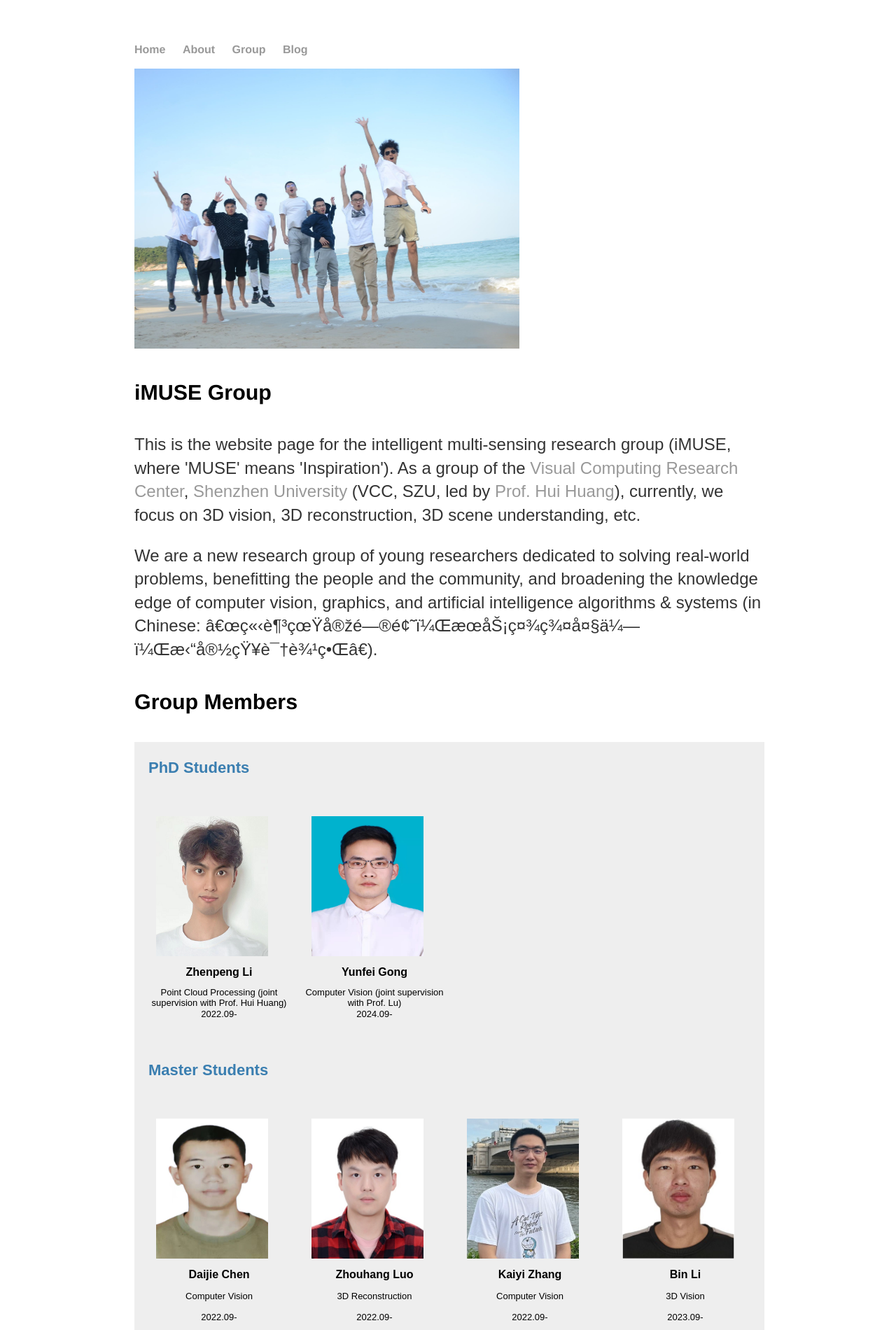
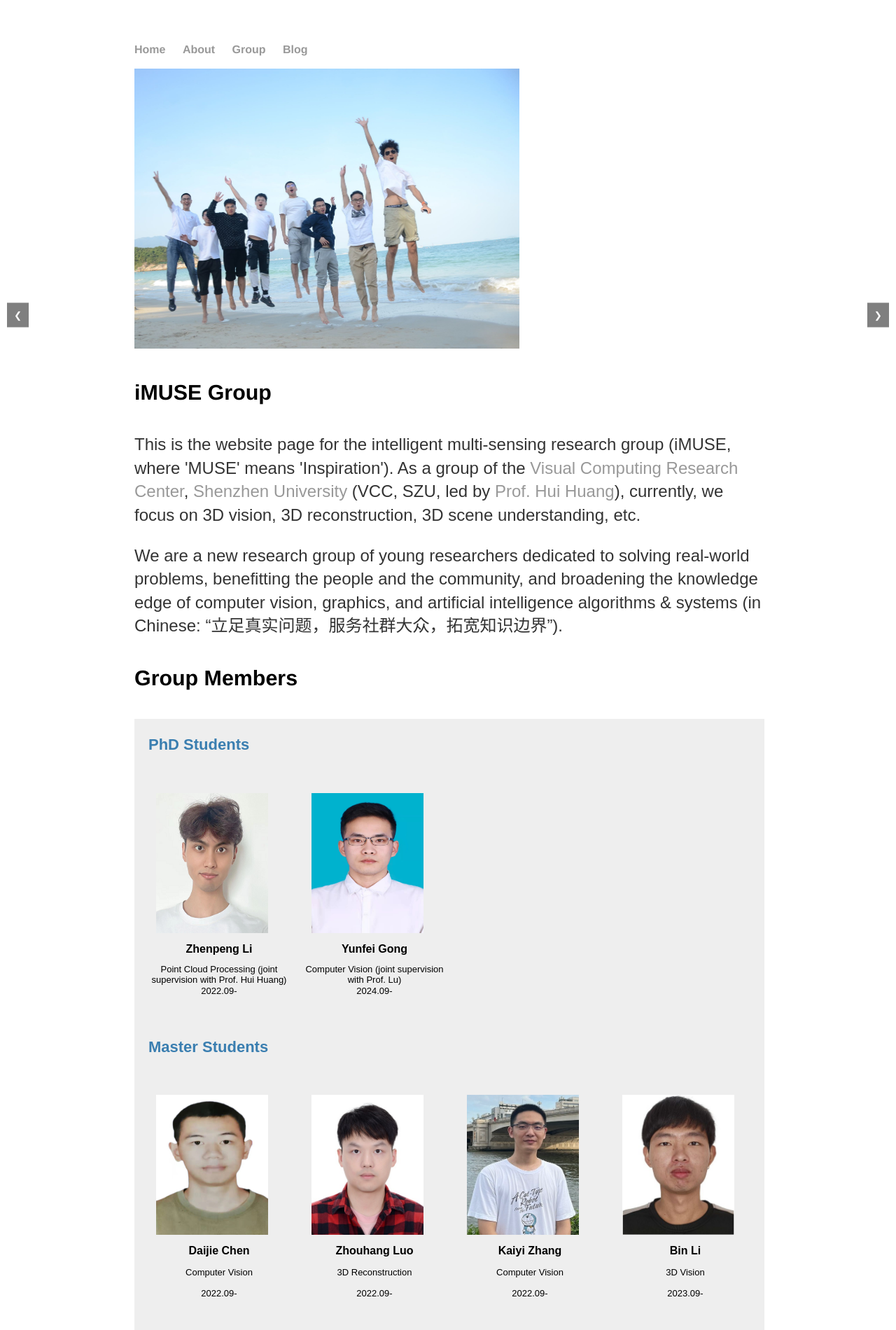
Before and after one commit to zqyq/zqyq.github.io, a Jekyll site: the page built from group/index.html, in a window 1280 px wide. Shown: the top 1900 px of the page at 70% size. Built offline with Jekyll 4.4.1, drawn with Linux system fonts in a browser that asks for light colours.

Commit message:
Update index.html

```diff
--- a/group/index.html
+++ b/group/index.html
@@ -4,6 +4,114 @@
 ---
 
 <img src="photos/Group Photo 2023.jpg" alt="" width="550" height="400">
+
+<!DOCTYPE html>
+<html lang="en">
+<head>
+<meta charset="UTF-8">
+<meta name="viewport" content="width=device-width, initial-scale=1.0">
+<title>Image Carousel</title>
+<style>
+  .carousel {
+    position: relative;
+    width: 80%;
+    margin: auto;
+    overflow: hidden;
+  }
+  .carousel img {
+    width: 100%;
+    display: none;
+    position: absolute;
+    top: 0;
+    left: 0;
+    transition: opacity 1s ease-in-out;
+  }
+  .active {
+    display: block;
+    opacity: 1;
+  }
+  .carousel-btn {
+    position: absolute;
+    top: 50%;
+    transform: translateY(-50%);
+    cursor: pointer;
+    background-color: rgba(0, 0, 0, 0.5);
+    color: white;
+    border: none;
+    padding: 10px;
+    z-index: 10;
+  }
+  #prev {
+    left: 10px;
+  }
+  #next {
+    right: 10px;
+  }
+</style>
+</head>
+<body>
+
+<div class="carousel" id="carousel">
+  <!-- Images will be loaded here by JavaScript -->
+</div>
+
+<button class="carousel-btn" id="prev">&#10094;</button>
+<button class="carousel-btn" id="next">&#10095;</button>
+
+<script>
+  const carousel = document.getElementById('carousel');
+  const prevBtn = document.getElementById('prev');
+  const nextBtn = document.getElementById('next');
+  let currentSlide = 0;
+  const slides = [
+    'photos/Group Photo 2023.jpg',
+    'photos/Group Photo 2024.jpg',
+    // 'path/to/image3.jpg',
+    // Add more image paths as needed
+  ];
+
+  // Load images into the carousel
+  function loadImages() {
+    slides.forEach((src, index) => {
+      const img = document.createElement('img');
+      img.src = src;
+      img.alt = `Slide ${index + 1}`;
+      if (index === 0) {
+        img.classList.add('active');
+      }
+      carousel.appendChild(img);
+    });
+  }
+
+  function showSlide(index) {
+    const slides = document.querySelectorAll('.carousel img');
+    slides.forEach((slide, idx) => {
+      slide.style.opacity = idx === index ? 1 : 0;
+    });
+    currentSlide = index;
+  }
+
+  function nextSlide() {
+    const nextIndex = (currentSlide + 1) % slides.length;
+    showSlide(nextIndex);
+  }
+
+  function prevSlide() {
+    const prevIndex = (currentSlide - 1 + slides.length) % slides.length;
+    showSlide(prevIndex);
+  }
+
+  prevBtn.addEventListener('click', prevSlide);
+  nextBtn.addEventListener('click', nextSlide);
+
+  setInterval(nextSlide, 3000); // Change slide every 3 seconds
+
+  loadImages();
+  showSlide(0); // Show the first slide by default
+</script>
+
+</body>
+</html>
 
 <h4> iMUSE Group</h4>
 
```
